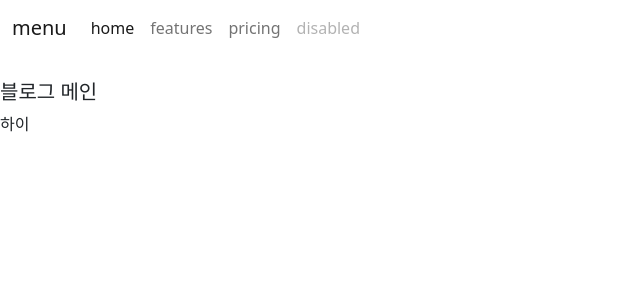
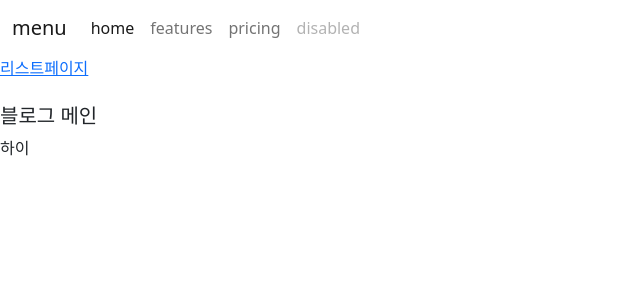
Before and after one commit to eycha/vueLog, a Vue app: page /home in a window 1280 px wide. Shown: the top 300 px of the page, without its empty margins (0-640 px from the left). Built offline with nearby package versions, Linux system fonts and the light colour scheme.

Commit message:
router link test

```diff
--- a/src/App.vue
+++ b/src/App.vue
@@ -31,11 +31,8 @@
       </div>
     </div>
   </nav>
-  <div class="mt-4">
-    <h5>블로그 메인</h5>
-    <p>하이</p>
-  </div>
 
+  <router-link to="/list">리스트페이지</router-link>
   <router-view :blogList="blogList"></router-view>
 
   <!-- <List :blogList="blogList" /> -->
--- /dev/null
+++ b/src/components/Home.vue
@@ -0,0 +1,12 @@
+<template>
+  <div class="mt-4">
+    <h5>블로그 메인</h5>
+    <p>하이</p>
+  </div>
+</template>
+
+<script>
+export default {};
+</script>
+
+<style></style>
--- a/src/router.js
+++ b/src/router.js
@@ -1,10 +1,15 @@
 import { createWebHistory, createRouter } from "vue-router";
 import List from "./components/List.vue";
+import Home from "./components/Home.vue";
 
 const routes = [
   {
     path: "/list",
     component: List,
+  },
+  {
+    path: "/home",
+    component: Home,
   },
 ];
 
```
